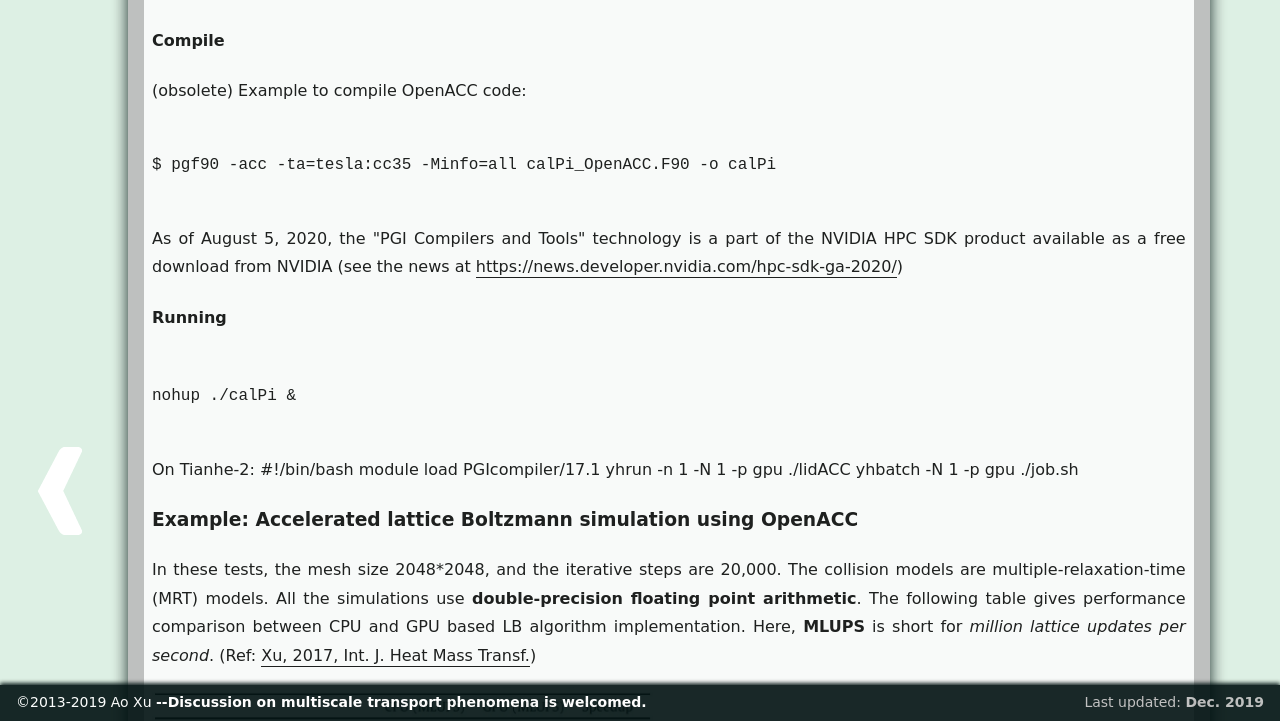
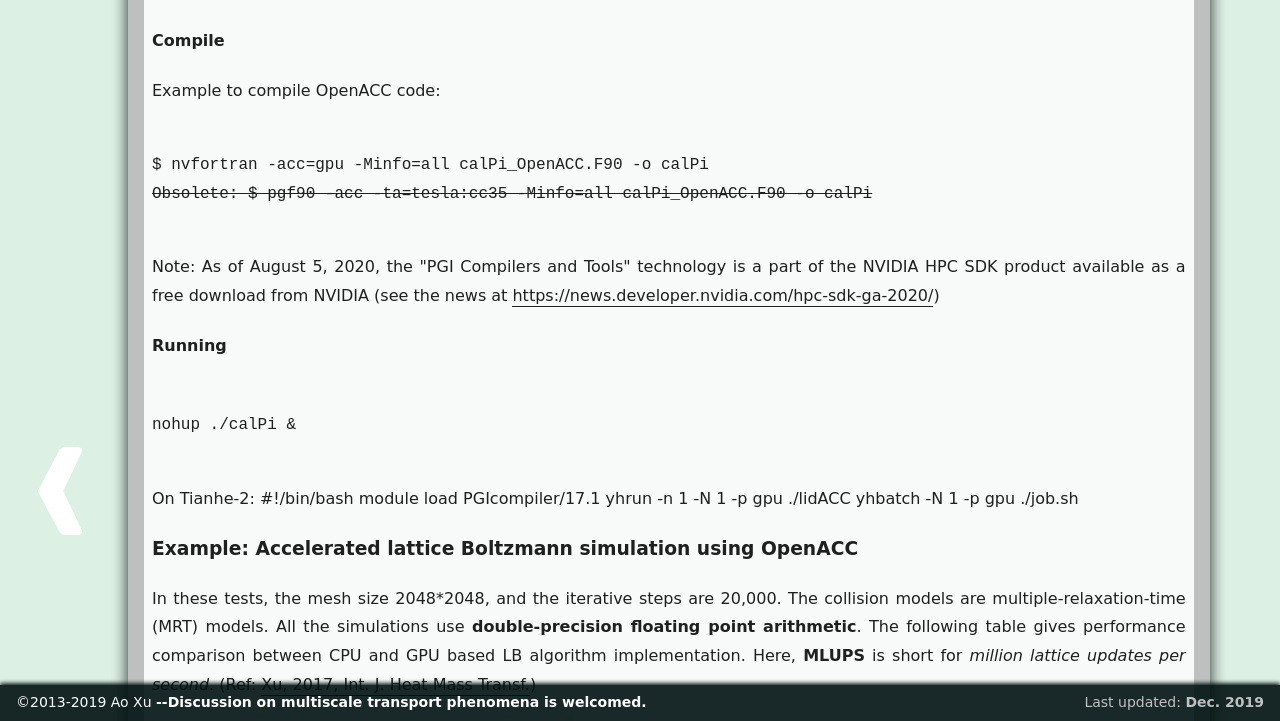
Before and after one commit to xuaoxiqi/xuaoxiqi.github.io, a Jekyll site: the page built from research_HPC_OpenACC.html, in a window 1280 px wide and 900 px high, scrolled down 409 px, cut to the strip 179-900 px from the top of the window. Built offline with Jekyll 4.4.1, drawn with Linux system fonts in a browser that asks for light colours; some web fonts are replaced; some of the changed text lies outside the part shown.

Commit message:
update research

```diff
--- a/research_HPC_OpenACC.html
+++ b/research_HPC_OpenACC.html
@@ -25,12 +25,13 @@
     <embed src="./codes/calPi_OpenACC.F90" width="88%">
 
     <h4>Compile</h4>
-<p>(obsolete) Example to compile OpenACC code:</p>
+<p>Example to compile OpenACC code:</p>
 			<pre> <code>
-$ pgf90 -acc -ta=tesla:cc35 -Minfo=all calPi_OpenACC.F90 -o calPi
+$ nvfortran -acc=gpu -Minfo=all calPi_OpenACC.F90 -o calPi
+<del>Obsolete: $ pgf90 -acc -ta=tesla:cc35 -Minfo=all calPi_OpenACC.F90 -o calPi</del>
 			</code> </pre>
 
-<p>As of August 5, 2020, the "PGI Compilers and Tools" technology is a part of the NVIDIA HPC SDK product available as a free download from NVIDIA
+<p>Note: As of August 5, 2020, the "PGI Compilers and Tools" technology is a part of the NVIDIA HPC SDK product available as a free download from NVIDIA
 (see the news at <a href="https://news.developer.nvidia.com/hpc-sdk-ga-2020/">https://news.developer.nvidia.com/hpc-sdk-ga-2020/</a>)</p>
 
     <h4>Running</h4>
@@ -65,6 +66,11 @@
     <img src="./images/research/HPC/OpenACC/Tesla_K40c.png" width="30%"></img>
     <img src="./images/research/HPC/OpenACC/compare.png" width="40%"></img>
 
+<p>Cuda toolkit and minimum required compatible driver versions</p>
+    <img src="./images/research/HPC/OpenACC/cudaVersion.png" width="30%"></img>
+
+<p>Compute capability support</p>
+    <img src="./images/research/HPC/OpenACC/cudaComputing.png" width="70%"></img>
 
     <h3>High performance computing techniques (Read more...)</h3>
         <ul class="ulResearch">
```
Also changed, not shown: about.html (+4 -4 lines), research.html (+10 -9 lines), images/research/HPC/OpenACC/Tesla_A100.jpg (added), images/research/HPC/OpenACC/cudaComputing.png (added), images/research/HPC/OpenACC/cudaVersion.png (added), 2 other files.
